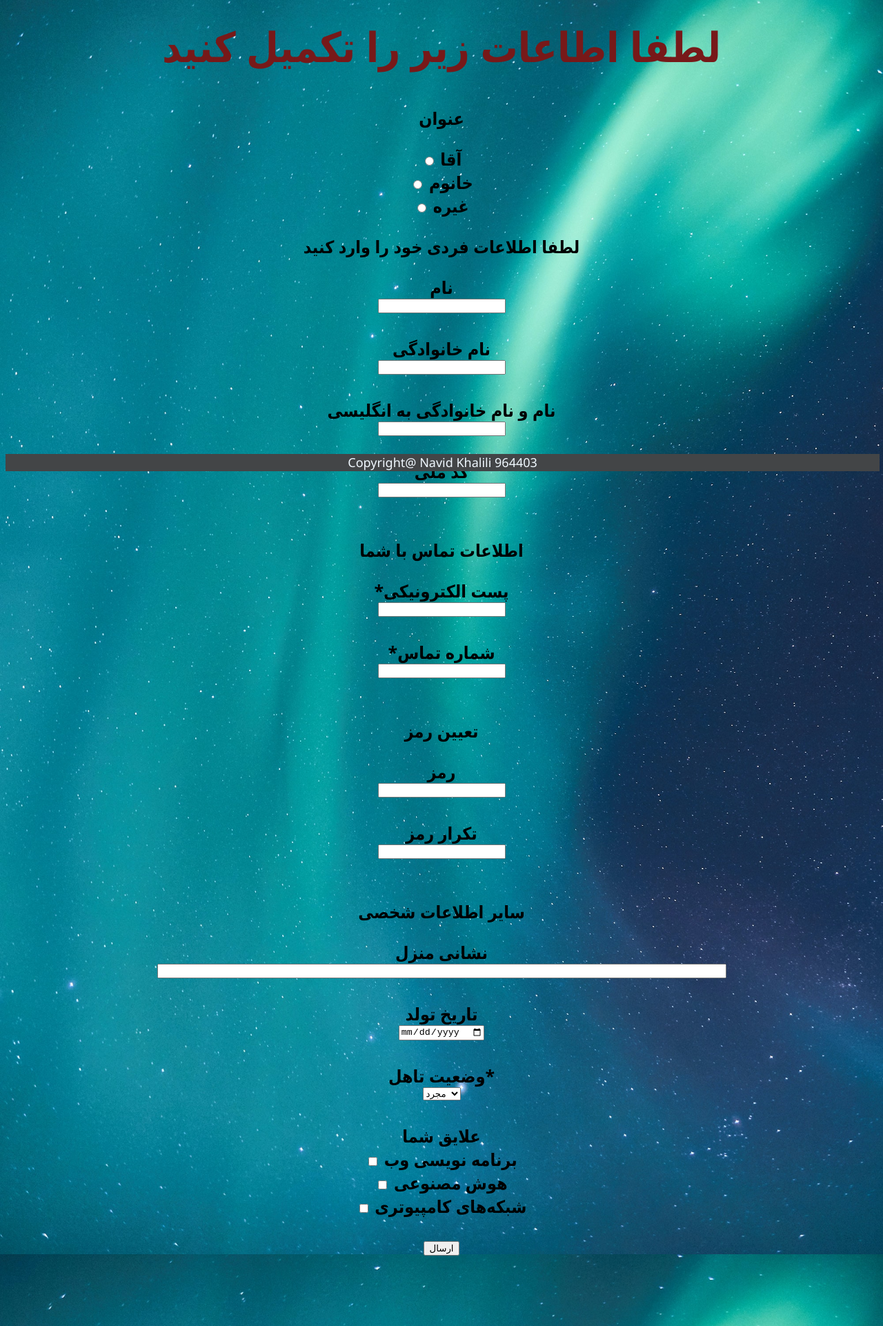
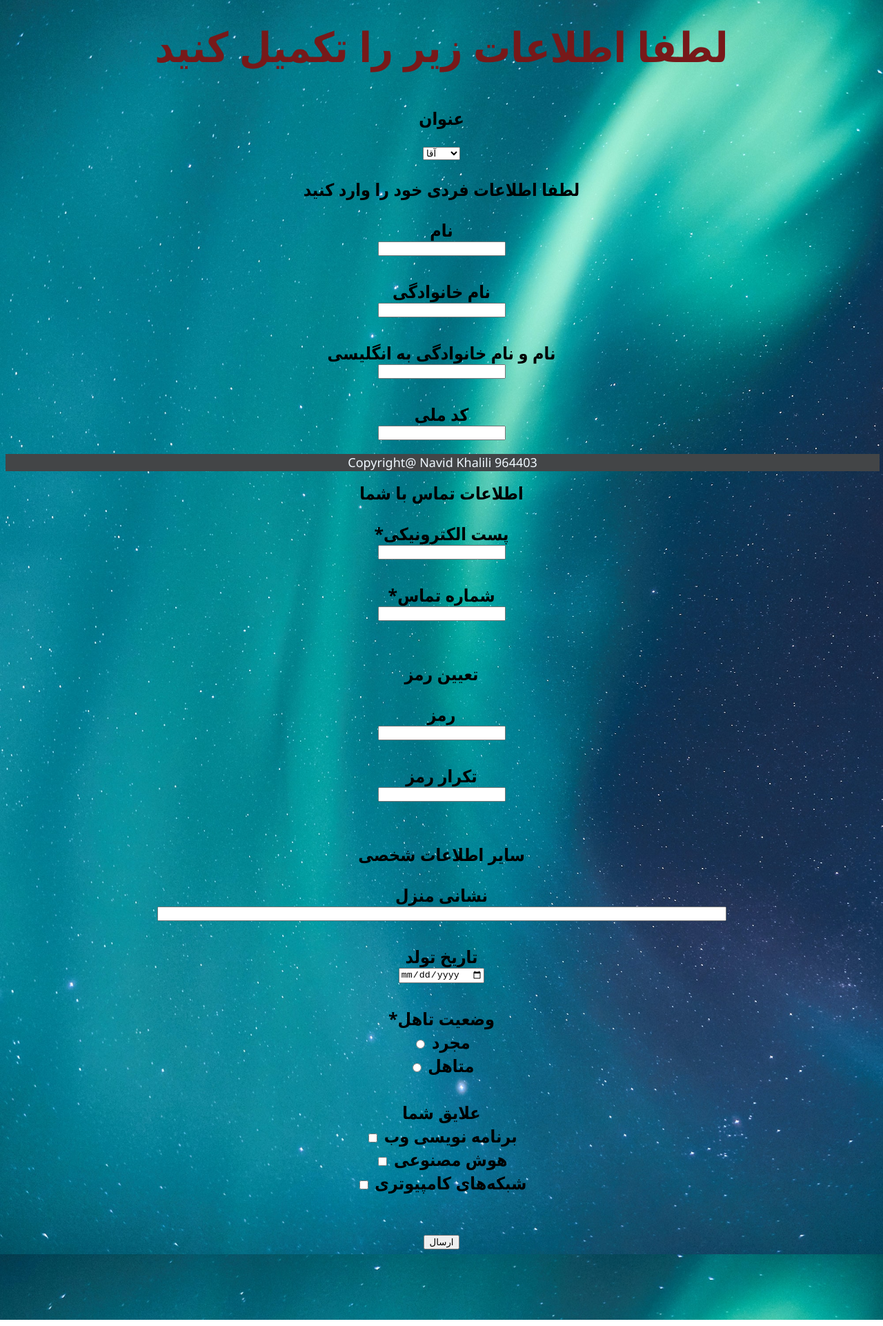
Before and after one commit to navidkha/WP-2, a plain HTML site: page index.html in a window 1280 px wide. Shown: the part 102-2024 px from the top of the page at 69% size. Drawn offline with Linux system fonts and the light colour scheme.

Commit message:
HTML updated and strated js

```diff
--- a/index.html
+++ b/index.html
@@ -4,80 +4,87 @@
         <link rel="stylesheet" href="main.css" >
         <meta charset="utf-8">
         <meta name="viewport" content="width=device-width, initial-scale=1">
+        <script src="main.js"></script>
     </head>
     <body>
         <div class="Header"><h1>فرم مشخصات</h1></div>
 
-        <div class="Title"><h1>لطفا اطاعات زیر را تکمیل کنید</h1></div>
+        <div class="Title"><h1>لطفا اطلاعات زیر را تکمیل کنید</h1></div>
         <br>
 
         <div class="Content">
+
+        <form method="POST" action="#">
             <p>
                 عنوان
             </p>
-            <form>
-                <input type="radio" id="male" name="gender" value="male">
-                <label for="male">آقا</label><br>
-                <input type="radio" id="female" name="gender" value="female">
-                <label for="female">خانوم</label><br>
-                <input type="radio" id="other" name="gender" value="other">
-                <label for="other">غیره</label><br>
-            </form>
+
+                <select name="uiTitle" id="uiTitle">
+                    <option value="male">آقا</option>
+                    <option value="female">خانوم</option>
+                    <option value="other">غیره</option>
+                </select>
+
 
             <p>
                 لطفا اطلاعات فردی خود را وارد کنید
             </p>
-            <form>
-                <label for="fname">نام</label><br>
-                <input type="text" id="fname" name="fname"><br><br>
-                <label for="lname">نام خانوادگی</label><br>
-                <input type="text" id="lname" name="lname"><br><br>
-                <label for="ename"> نام و نام خانوادگی به انگلیسی </label><br>
-                <input type="text" id="ename" name="ename"><br><br>
-                <label for="ssid"> کد ملی</label><br>
-                <input type="text" id="ssid" name="ssid"><br><br>
-            </form>
+
+                <label name="fname">نام</label><br>
+                <input type="text" name="uiFname"><br><br>
+                <label name="lname">نام خانوادگی</label><br>
+                <input type="text" name="uiLname"><br><br>
+                <label name="ename"> نام و نام خانوادگی به انگلیسی </label><br>
+                <input type="text" name="uiEname"><br><br>
+                <label name="uiSsid"> کد ملی</label><br>
+                <input type="text" name="uiSsid"><br><br>
+
             <p>
                 اطلاعات تماس با شما
             </p>
-            <form>
+
                 <label for="email"> *پست الکترونیکی</label><br>
-                <input type="text" id="email" name="email"><br><br>
+                <input type="text" id="uiEmail" name="uiEmail"><br><br>
                 <label for="pnumber"> *شماره تماس</label><br>
-                <input type="text" id="pnumber" name="pnumber"><br><br>
-            </form>
+                <input type="text" id="uiPnumber" name="uiPnumber"><br><br>
+
             <p>
                 تعیین رمز
             </p>
-            <form>
+
                 <label for="pass1"> رمز</label><br>
-                <input type="text" id="pass1" name="pass1"><br><br>
+                <input type="text" id="uiPass1" name="uiPass1"><br><br>
                 <label for="pass2"> تکرار رمز</label><br>
-                <input type="text" id="pass2" name="pass2"><br><br>
-            </form>
+                <input type="text" id="uiPass2" name="uiPass2"><br><br>
+
             <p>
                 سایر اطلاعات شخصی
             </p>
-            <form>
+
                 <label for="address"> نشانی منزل</label><br>
-                <input type="text" id="address" name="address" size="100"><br><br>
-                    <label for="birthday">تاریخ تولد</label><br>
-                    <input type="date" id="birthday" name="birthday"><br><br>
-                    <label for="rel">وضعیت تاهل*</label><br>
-                    <select name="rel" id="rel">
-                        <option value="single">مجرد</option>
-                        <option value="engaged">متاهل</option>
-                    </select>
-                    <br><br>
-                    <label for="intrests">علایق شما</label><br>
-                    <input type="checkbox" id="web" name="web" value="web">
-                    <label for="web">  برنامه نویسی وب</label><br>
-                    <input type="checkbox" id="ai" name="ai" value="ai">
-                    <label for="ai"> هوش مصنوعی</label><br>
-                    <input type="checkbox" id="network" name="network" value="network">
-                    <label for="netwrok"> ‌شبکه‌های کامپیوتری</label><br><br>
+                <input type="text" id="uiAddress" name="uiAddress" size="100"><br><br>
 
-            <input type="submit" value="ارسال"><br><br><br><br>
+                <label for="birthday">تاریخ تولد</label><br>
+                <input type="date" id="uiBirthday" name="uiBirthday"><br><br>
+
+                <label for="rel">*وضعیت تاهل</label><br>
+                <input type="radio" name="uiRel" value="single">
+                <label for="single">مجرد</label><br>
+                <input type="radio" name="uiRel" value="engaged">
+                <label for="engaged">متاهل</label><br><br>
+
+                <label for="interests">علایق شما</label><br>
+                <input type="checkbox" name="uiInterets" value="web">
+                <label for="web">  برنامه نویسی وب</label><br>
+                <input type="checkbox"  name="uiInterets" value="ai">
+                <label for="ai"> هوش مصنوعی</label><br>
+                <input type="checkbox" name="uiInterets" value="network">
+                <label for="netwrok"> ‌شبکه‌های کامپیوتری</label><br><br>
+
+        </form>
+            <p id="uiMessage" style="color: rgb(82, 17, 17);"></p>
+            <input type="submit" name="uiSubmit" value="ارسال" onclick="return check()"><br><br><br><br>
+
         </div>
 
         <div class="Footer"><footer>Copyright@ Navid Khalili 964403</footer></div>
```
Also changed, not shown: index.js (deleted).
